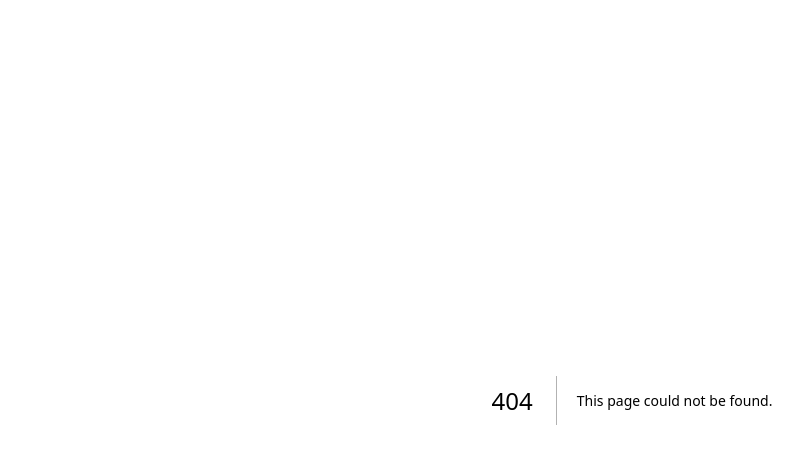
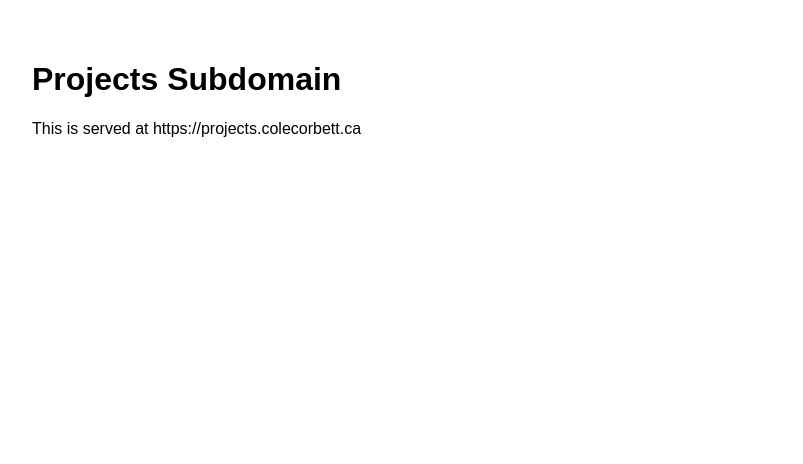
Before and after one commit to ccorbett0116/personal-site, a Next.js app: page /projects in a window 1280 px wide. Before the commit this address had no page. Shown: the top 464 px of the page, without its empty margins (8-811 px from the left). Built offline with nearby package versions, Linux system fonts and the light colour scheme.

Commit message:
test update

```diff
--- /dev/null
+++ b/pages/projects/index.tsx
@@ -0,0 +1,8 @@
+export default function ProjectsPage() {
+  return (
+    <main style={{ padding: '2rem', fontFamily: 'sans-serif' }}>
+      <h1>Projects Subdomain</h1>
+      <p>This is served at https://projects.colecorbett.ca</p>
+    </main>
+  )
+}
```
Also changed, not shown: middleware.ts (added, +14 -0 lines), 1 other file (tests, documents, lock files or other folders).
